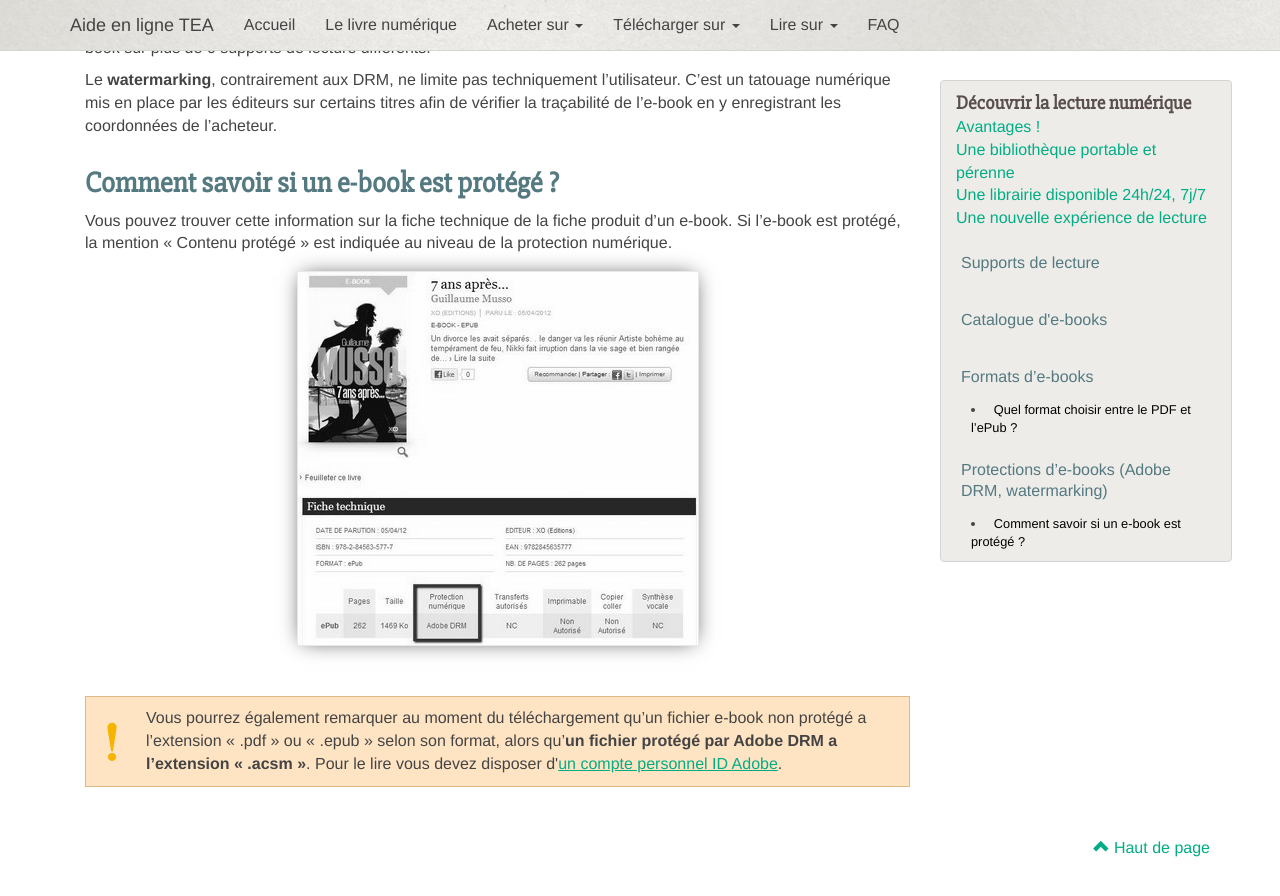
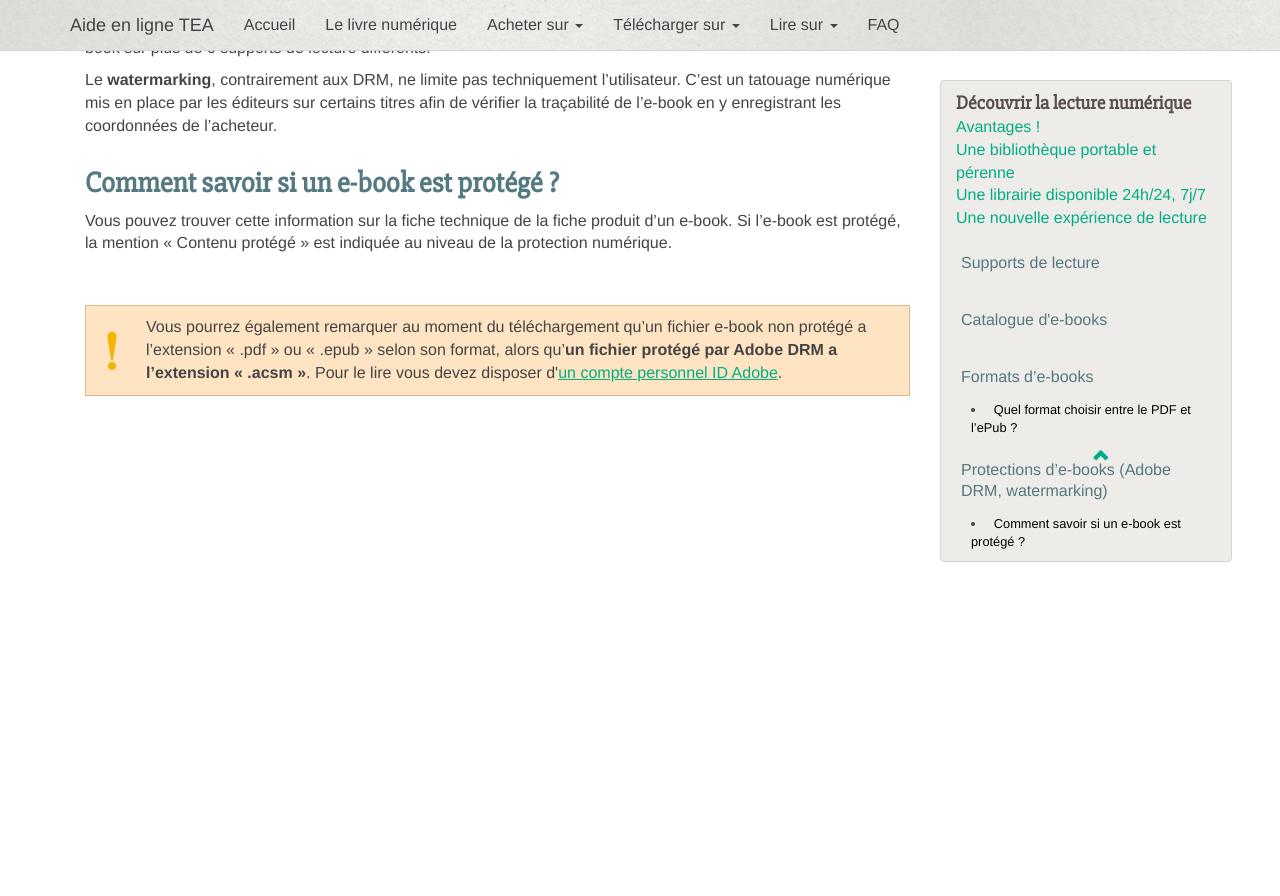
Before and after one commit to TEA-ebook/help-center, a Jekyll site: the page built from _pages/decouvrir-lecture-numerique.md, in a window 1280 px wide and 900 px high, scrolled down 3218 px. Shown: the top 896 px of the window. Built offline with Jekyll 4.4.1, drawn with Linux system fonts in a browser that asks for light colours; nearby versions of some CDN libraries; Markdown is read by kramdown in place of the engine named in the settings.

Commit message:
Update decouvrir-lecture-numerique.md

```diff
--- a/_pages/decouvrir-lecture-numerique.md
+++ b/_pages/decouvrir-lecture-numerique.md
@@ -120,6 +120,4 @@
 ### Comment savoir si un e-book est protégé ?
 Vous pouvez trouver cette information sur la fiche technique de la fiche produit d’un e-book. Si l’e-book est protégé, la mention « Contenu protégé » est indiquée au niveau de la protection numérique.
 
-![Fiche technique : protection](/images/decouvrir-lecture-numerique-2.jpg)
-
 <p class="warningtip">Vous pourrez également remarquer au moment du téléchargement qu’un fichier e-book non protégé a l’extension « .pdf » ou « .epub » selon son format, alors qu’<strong>un fichier protégé par Adobe DRM a l’extension « .acsm »</strong>. Pour le lire vous devez disposer d'<a href="/web-ordinateur/#installer-adobe-digital-edition">un compte personnel ID Adobe</a>.</p>
```
